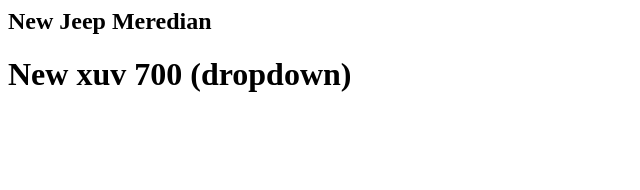
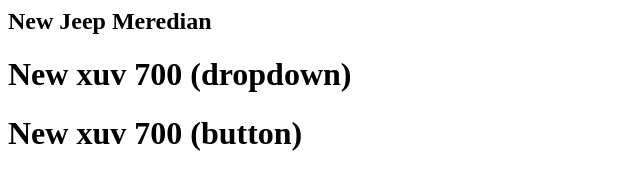
Before and after one commit to Arvind-John/git-apna, a plain HTML site: page LocalRepo/index.html in a window 1280 px wide. Shown: the whole page, without its empty margins (0-640 px from the left). Drawn offline with Linux system fonts and the light colour scheme.

Commit message:
Added button

```diff
--- a/LocalRepo/index.html
+++ b/LocalRepo/index.html
@@ -1,2 +1,3 @@
 <h2>New Jeep Meredian</h2>
 <h1>New xuv 700 (dropdown)</h1>
+<h1>New xuv 700 (button)</h1>
```
